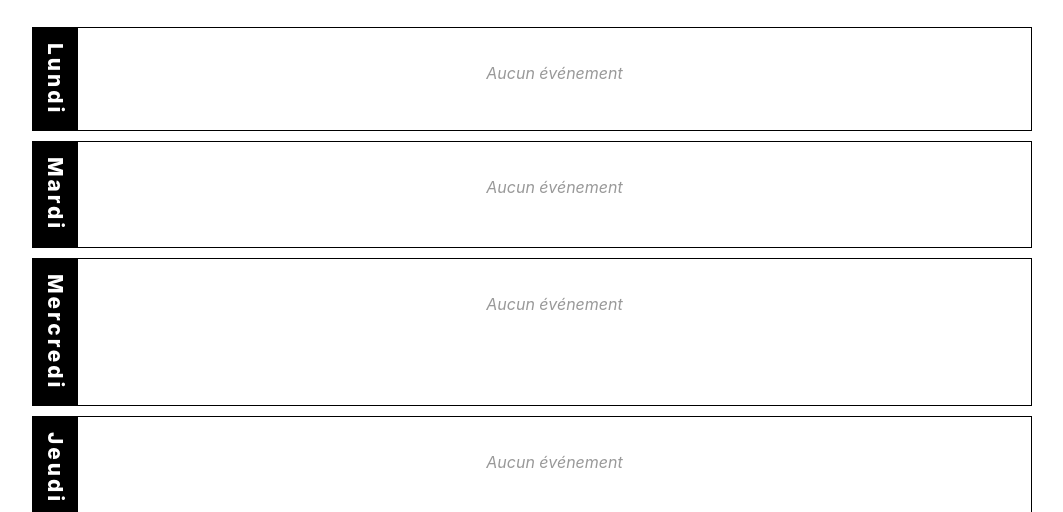
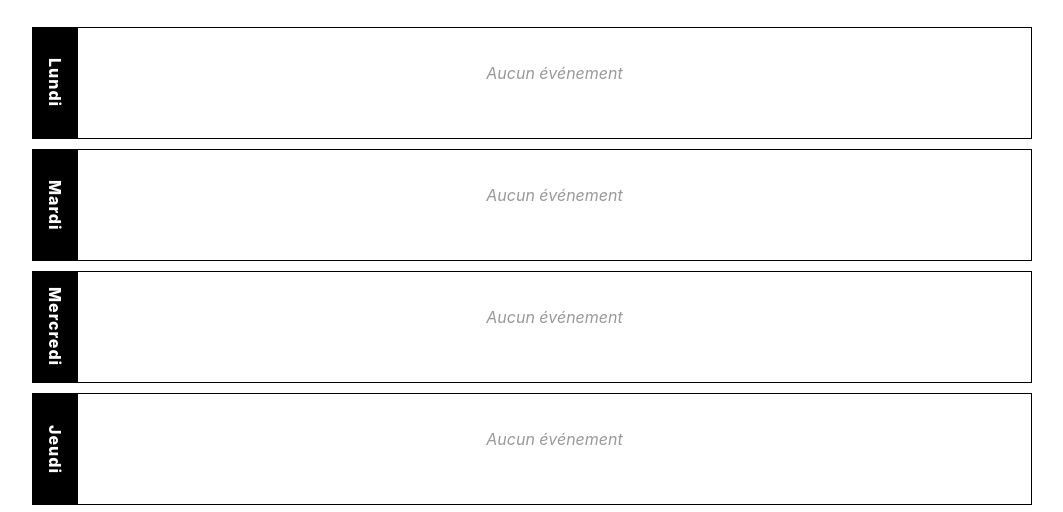
Before and after one commit to crinsys/weeklyplanner, a plain HTML site: page index.html in a window 1280 px wide. Shown: the part 213-725 px from the top of the page, without its empty margins (108-1171 px from the left). Drawn offline with Linux system fonts and the light colour scheme.

```diff
--- a/index.html
+++ b/index.html
@@ -129,9 +129,9 @@
         .day-header {
             background: #000;
             color: #fff;
-            padding: 15px 8px;
+            padding: 8px 8px;
             font-weight: 800;
-            font-size: 1.3em;
+            font-size: 1em;
             writing-mode: vertical-rl;
             text-orientation: mixed;
             display: flex;
@@ -140,7 +140,8 @@
             width: 45px;
             min-width: 45px;
             max-width: 45px;
-            letter-spacing: 3px;
+            height: 110px;
+            letter-spacing: 1px;
             border-right: 1px solid #000;
         }
 
```
